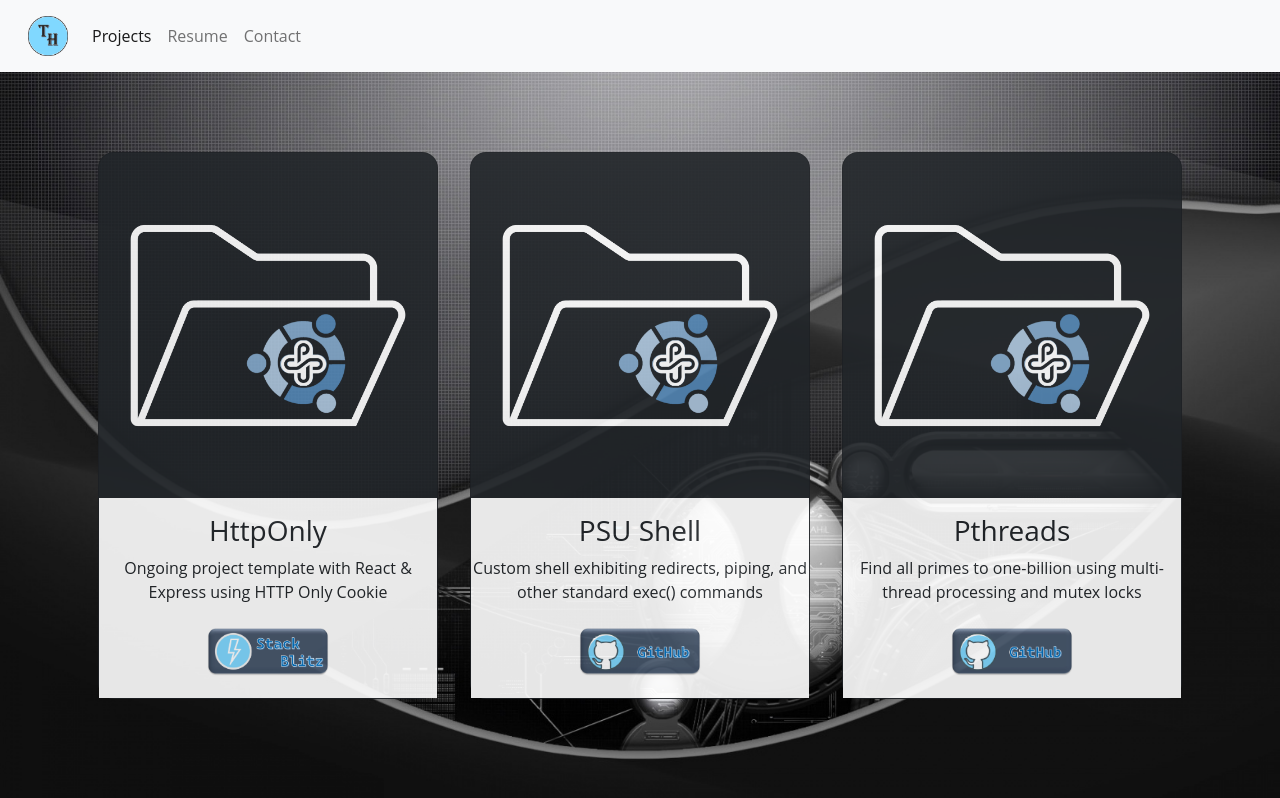
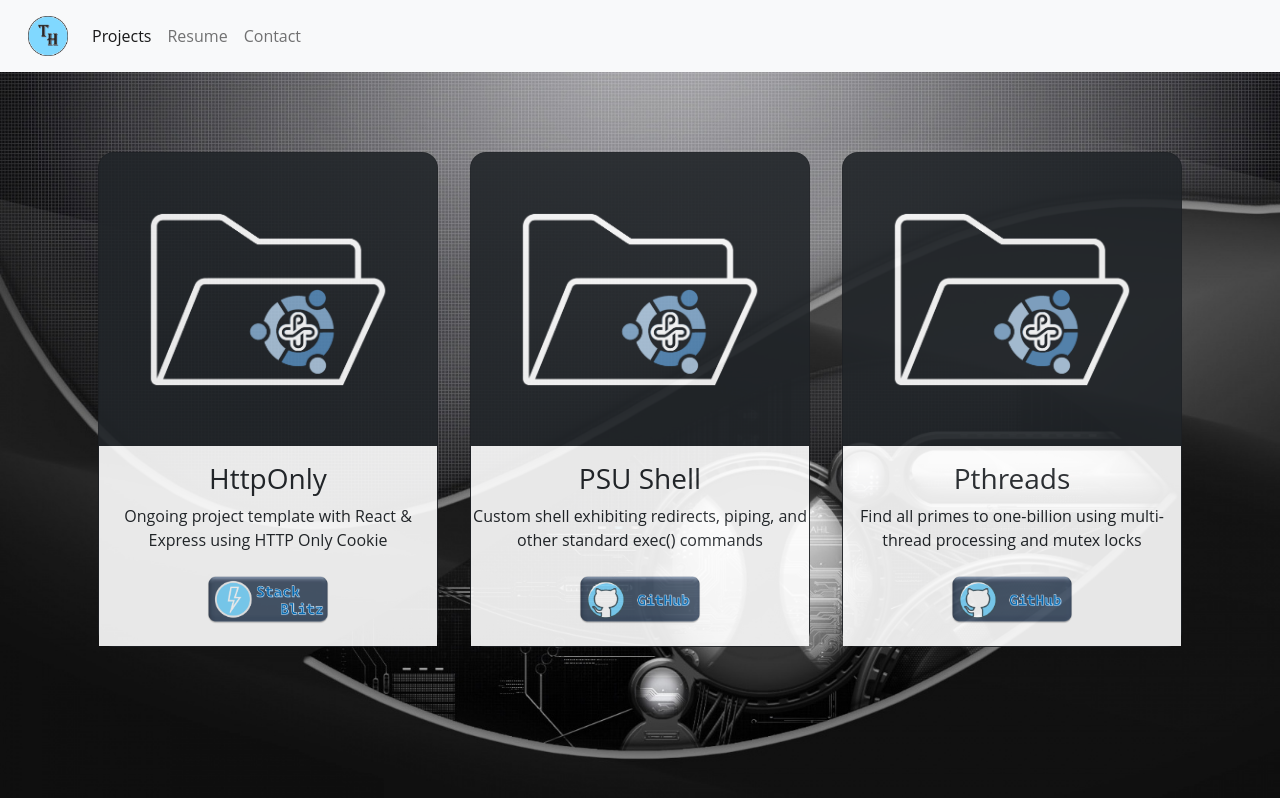
Before and after one commit to hickamt/profile, a React (Vite) app: page /projects in a window 1280 px wide. Built offline with nearby package versions, Linux system fonts and the light colour scheme.

Commit message:
changed card image width and alignment

```diff
--- a/src/pages/Projects/Projects.jsx
+++ b/src/pages/Projects/Projects.jsx
@@ -8,6 +8,7 @@ const ProjectStyles = styled.div`
   .card {
     opacity: 90%;
     border-radius: 1em;
+    // max-width: 300px;
   }
 
   div.body {
@@ -18,6 +19,11 @@ const ProjectStyles = styled.div`
     width: auto;
     height: 3em;
     margin-top: 0.5em;
+  }
+
+  .card-img-top {
+    width: 85%;
+    align-self: center;
   }
 
   @media (max-width: 748px) {
--- a/src/pages/Projects/component/CardBody.jsx
+++ b/src/pages/Projects/component/CardBody.jsx
@@ -26,7 +26,7 @@ const CardBody = ({
       <div className="card bg-dark">
         <img src={cardImgSrc} alt={cardImgAlt} className="card-img-top" />
         <div className="body bg-white text-dark text-center pt-3">
-          <h2 className="title fs-3 text-center">{cardBodyTitle}</h2>
+          <h2 className="title fs-3">{cardBodyTitle}</h2>
           <p className="text">{description}</p>
           <a href={buttonHref} target="_blank" className="">
             <img className="custom-button" src={buttonSrc} alt={buttonAlt} />
```
